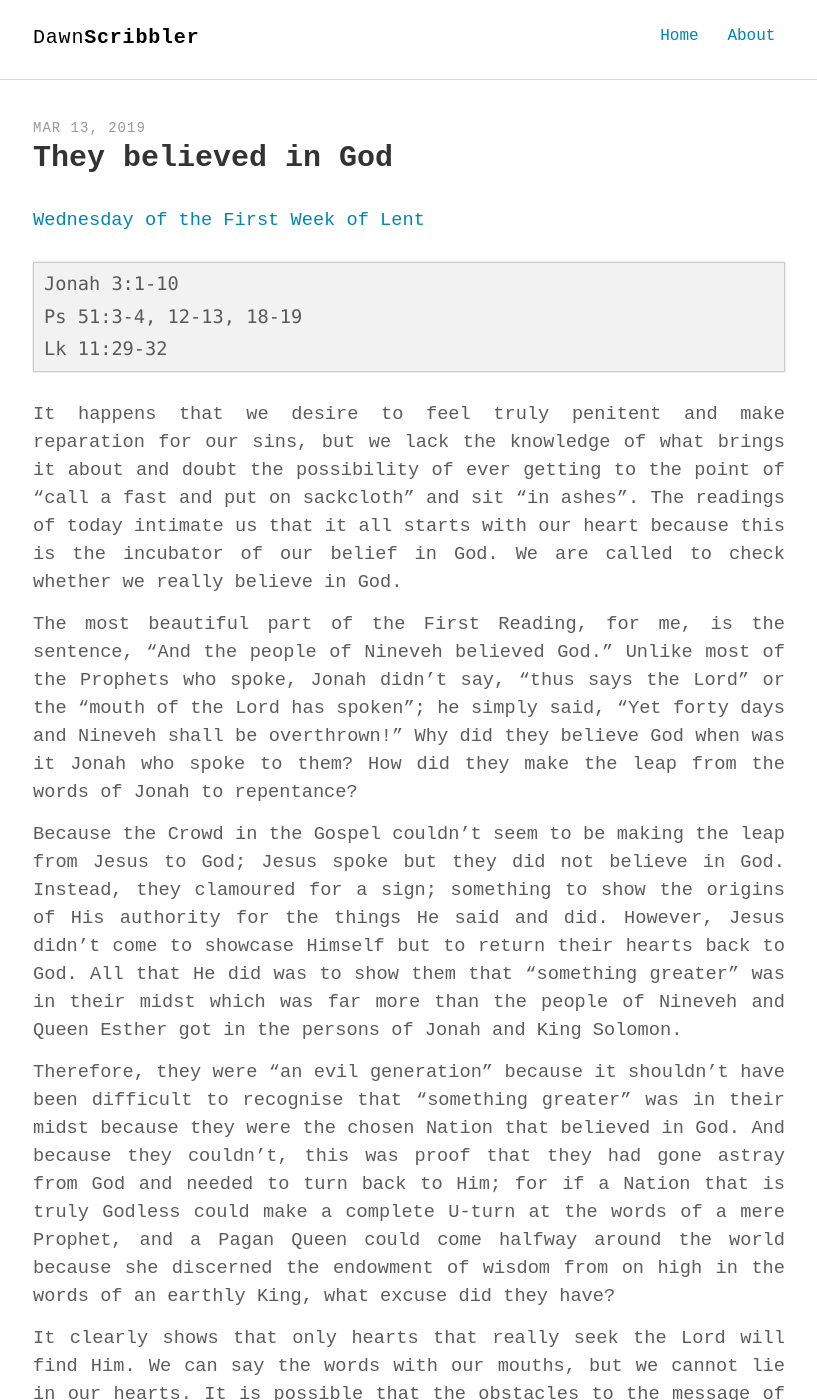
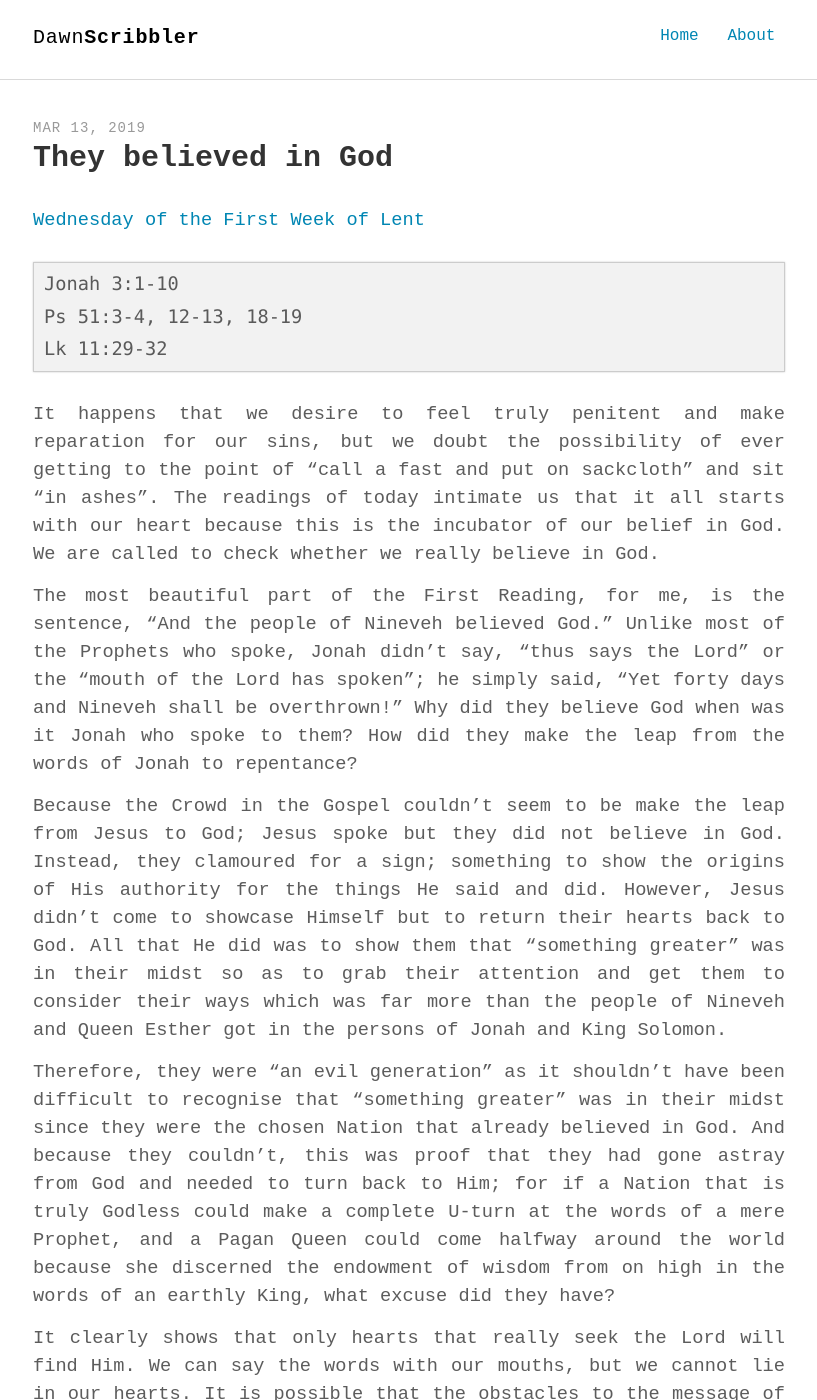
Before and after one commit to soulatcrossroad/dawnscribbler.github.io, a Jekyll site: the page built from _posts/2019-03-13-they-believed-in-God.md, in a window 1280 px wide and 1400 px high. Shown: the whole window, without its empty margins (231-1048 px from the left). Built offline with Jekyll 4.4.1, drawn with Linux system fonts in a browser that asks for light colours; some web fonts are replaced.

Commit message:
Update 2019-03-13-they-believed-in-God.md

````diff
--- a/_posts/2019-03-13-they-believed-in-God.md
+++ b/_posts/2019-03-13-they-believed-in-God.md
@@ -13,13 +13,13 @@ Jonah 3:1-10
 Ps 51:3-4, 12-13, 18-19
 Lk 11:29-32
 ```
-It happens that we desire to feel truly penitent and make reparation for our sins, but we lack the knowledge of what brings it about and doubt the possibility of ever getting to the point of “call a fast and put on sackcloth” and sit “in ashes”. The readings of today intimate us that it all starts with our heart because this is the incubator of our belief in God. We are called to check whether we really believe in God.
+It happens that we desire to feel truly penitent and make reparation for our sins, but we doubt the possibility of ever getting to the point of “call a fast and put on sackcloth” and sit “in ashes”. The readings of today intimate us that it all starts with our heart because this is the incubator of our belief in God. We are called to check whether we really believe in God.
 
 The most beautiful part of the First Reading, for me, is the sentence, “And the people of Nineveh believed God.” Unlike most of the Prophets who spoke, Jonah didn’t say, “thus says the Lord” or the “mouth of the Lord has spoken”; he simply said, “Yet forty days and Nineveh shall be overthrown!” Why did they believe God when was it Jonah who spoke to them? How did they make the leap from the words of Jonah to repentance?
 
-Because the Crowd in the Gospel couldn’t seem to be making the leap from Jesus to God; Jesus spoke but they did not believe in God. Instead, they clamoured for a sign; something to show the origins of His authority for the things He said and did. However, Jesus didn’t come to showcase Himself but to return their hearts back to God. All that He did was to show them that “something greater” was in their midst which was far more than the people of Nineveh and Queen Esther got in the persons of Jonah and King Solomon.
+Because the Crowd in the Gospel couldn’t seem to be make the leap from Jesus to God; Jesus spoke but they did not believe in God. Instead, they clamoured for a sign; something to show the origins of His authority for the things He said and did. However, Jesus didn’t come to showcase Himself but to return their hearts back to God. All that He did was to show them that “something greater” was in their midst so as to grab their attention and get them to consider their ways which was far more than the people of Nineveh and Queen Esther got in the persons of Jonah and King Solomon.
 
-Therefore, they were “an evil generation” because it shouldn’t have been difficult to recognise that “something greater” was in their midst because they were the chosen Nation that believed in God. And because they couldn’t, this was proof that they had gone astray from God and needed to turn back to Him; for if a Nation that is truly Godless could make a complete U-turn at the words of a mere Prophet, and a Pagan Queen could come halfway around the world because she discerned the endowment of wisdom from on high in the words of an earthly King, what excuse did they have?
+Therefore, they were “an evil generation” as it shouldn’t have been difficult to recognise that “something greater” was in their midst since they were the chosen Nation that already believed in God. And because they couldn’t, this was proof that they had gone astray from God and needed to turn back to Him; for if a Nation that is truly Godless could make a complete U-turn at the words of a mere Prophet, and a Pagan Queen could come halfway around the world because she discerned the endowment of wisdom from on high in the words of an earthly King, what excuse did they have?
 
 It clearly shows that only hearts that really seek the Lord will find Him. We can say the words with our mouths, but we cannot lie in our hearts. It is possible that the obstacles to the message of repentance is not because we haven’t seen enough or heard enough, but our unwillingness to consider that there are areas our lives that are in error. Either that, or we are simply stalling, delaying, looking for excuses and hoping that, somehow, we can remain as we are and be Godly at the same time.
 
````
